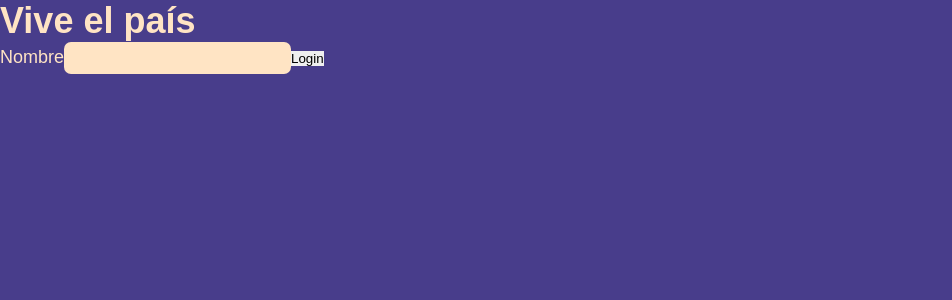
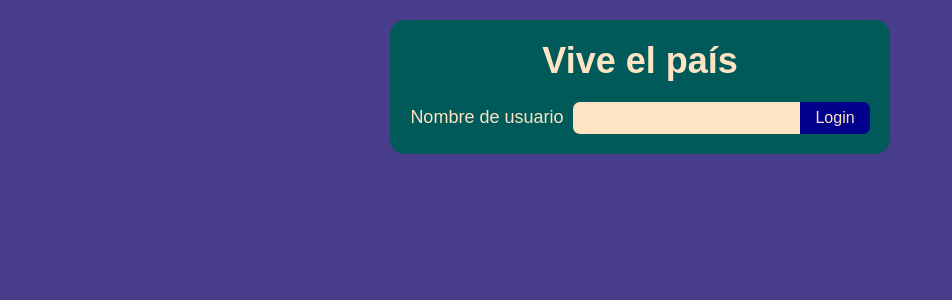
Before and after one commit to angeldavidhurtado/learn-react, a React (Vite) app in the folder class-9/: page / in a window 1280 px wide. Shown: the top 300 px of the page, without its empty margins (0-952 px from the left). Built offline with nearby package versions, Linux system fonts and the light colour scheme.

Commit message:
Dando estilos al login

```diff
--- /dev/null
+++ b/class-9/src/Login.css
@@ -0,0 +1,27 @@
+.login {
+	background: rgb(0, 90, 90);
+	margin: 20px auto;
+	width: fit-content;
+	border-radius: 15px;
+	padding: 20px;
+}
+
+.login h1 {
+	text-align: center;
+	margin-bottom: 20px;
+}
+
+.login input {
+	margin-left: 10px;
+	border-radius: 7px 0 0 7px;
+}
+
+.login button {
+	background: darkblue;
+	color: bisque;
+	font-size: 16px;
+	padding: 0 15px;
+	height: 32px;
+	border-radius: 0 7px 7px 0;
+	cursor: pointer;
+}
--- a/class-9/src/Login.jsx
+++ b/class-9/src/Login.jsx
@@ -1,27 +1,32 @@
-import { useContext, useRef } from 'react'
+import { useContext, useRef, useEffect } from 'react'
 import { useNavigate } from 'react-router-dom'
 import { AuthContext } from './App'
 import { r } from './App'
+import './Login.css'
 
 function Login() {
-  const { login } = useContext(AuthContext)
+  const { user, login } = useContext(AuthContext)
   const inputUserNameRef = useRef(null)
   const navigate = useNavigate()
 
   console.log(`random Login ${r}`)
+
+  useEffect(() => {
+    if (user) navigate('/area/cp', {replace: true})
+  }, [])
 
   const buttonLogin = () => {
     let userName = inputUserNameRef.current.value
     userName = userName.replace(/\s+/g, ' ').trim()
     if (!userName) return
     login(userName)
-    navigate('/area/cp')
+    navigate('/area/cp', {replace: true})
   }
 
 	return (
-		<div className="Login">
+		<div className="login">
       <h1>Vive el país</h1>
-      <label htmlFor="user">Nombre</label>
+      <label htmlFor="user">Nombre de usuario</label>
       <input ref={inputUserNameRef} type="text" id="user" />
       <button onClick={buttonLogin}>Login</button>
     </div>
--- a/class-9/src/Nav.css
+++ b/class-9/src/Nav.css
@@ -1,5 +1,5 @@
 nav {
-	background-color: rgb(0, 0, 60);
+	background: rgb(0, 0, 60);
 	display: flex;
 	justify-content: space-between;
 	padding: 10px 20px;
```
